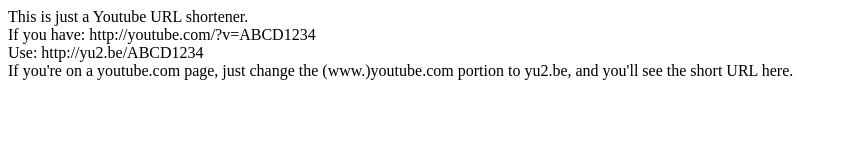
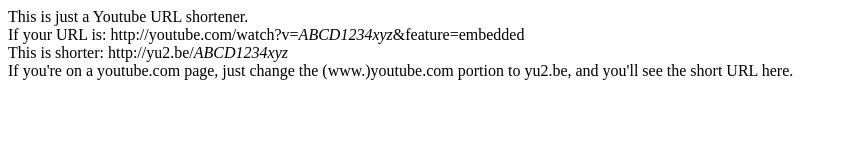
Before and after one commit to benizi/yu2.be, a plain HTML site: page public/index.html in a window 1280 px wide. Shown: the whole page, without its empty margins (0-848 px from the left). Drawn offline with Linux system fonts and the light colour scheme.

Commit message:
Slightly better explanations

```diff
--- a/public/index.html
+++ b/public/index.html
@@ -5,8 +5,8 @@
   </head>
   <body>
     <div>This is just a Youtube URL shortener.</div>
-    <div>If you have: http://youtube.com/?v=ABCD1234</div>
-    <div>Use: http://yu2.be/ABCD1234</div>
+    <div>If your URL is: http://youtube.com/watch?v=<em>ABCD1234xyz</em>&feature=embedded</div>
+    <div>This is shorter: http://yu2.be/<em>ABCD1234xyz</em></div>
     <div>If you're on a youtube.com page, just change the (www.)youtube.com portion to yu2.be, and you'll see the short URL here.</div>
   </body>
 </html>
```
Also changed, not shown: 1 other file.
